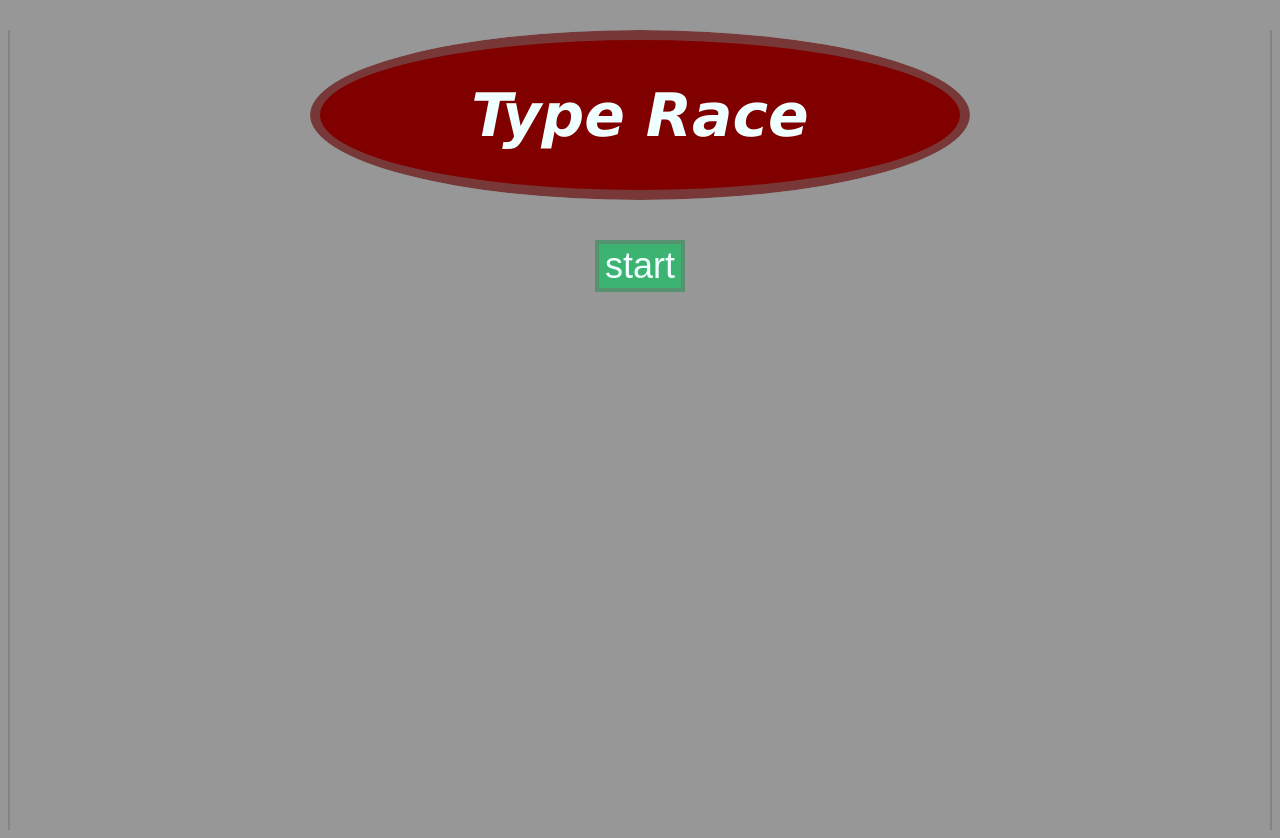
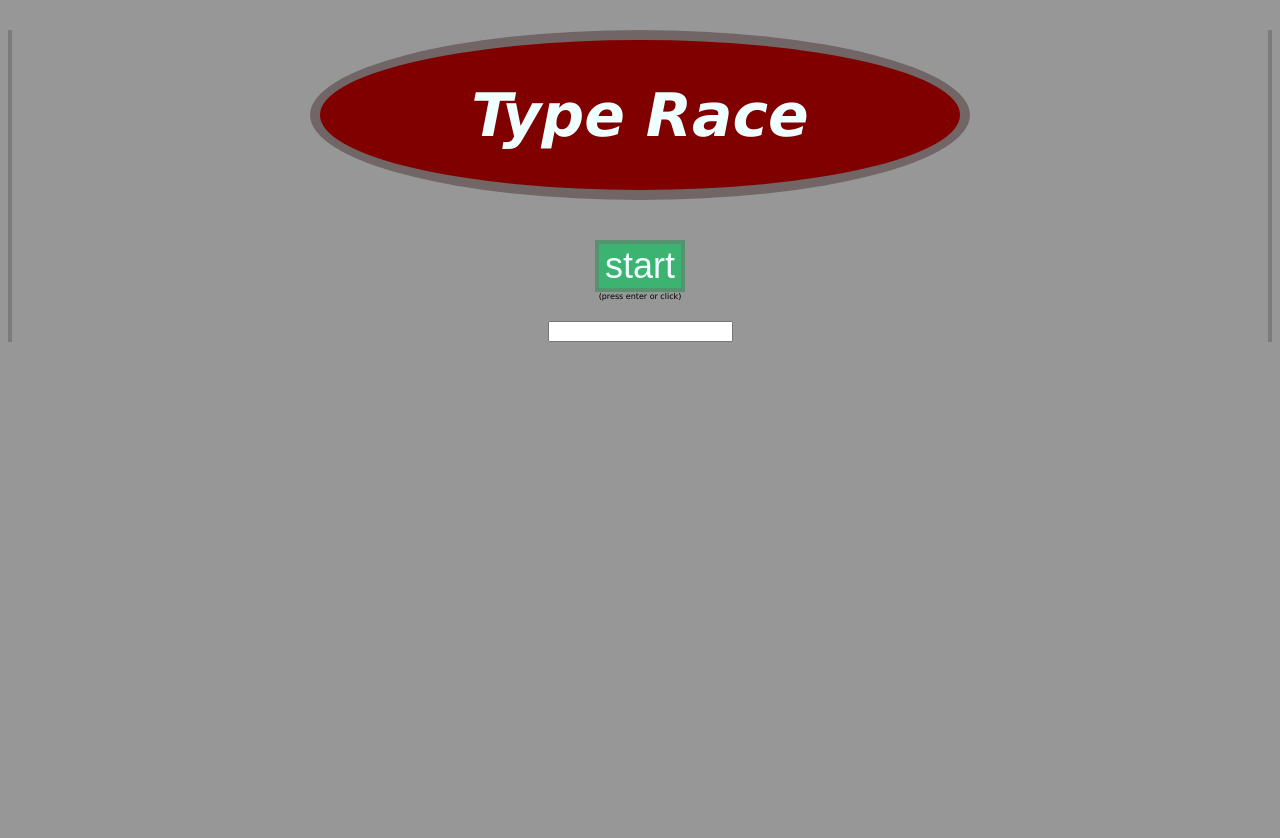
Before and after one commit to jflanigen/project-KeyRacer, a PHP site: page /word-game.html in a window 1280 px wide. After the commit the page ends 342 px from the top, so only its background shows below. Run offline with PHP 8.4, Linux system fonts and the light colour scheme.

Commit message:
minor styling adjustments and html additions
added user input to be used for game and some minor adjustments.

```diff
--- a/stylefile.css
+++ b/stylefile.css
@@ -1,14 +1,15 @@
 body {
-    height: 100vh;
+    max-height: 100vh;
+    max-width: 100vw;
     background-color: rgba(140, 140, 140, 0.9);
-    border-left: 2px solid rgba(112, 112, 112, 0.5);
-    border-right: 2px solid rgba(112, 112, 112, 0.5);
+    border-left: 4px solid rgba(40, 40, 40, 0.25);
+    border-right: 4px solid rgba(40, 40, 40, 0.25);
     padding-left: 15px;
     padding-right: 15px;
 }
 
 .headerbox {
-    border: 10px solid rgba(112, 112, 112, 0.5);
+    border: 10px solid rgba(112, 112, 112, 0.9);
     border-radius: 100%;
     width: 50vw;
     padding: 0;
@@ -35,15 +36,21 @@ body {
     text-align: center;
     font-size: 36px;
     font-family: Verdana;
-    color: azure;
+    color: black;
     margin: 10px auto 10px;
 }
 
 #startGame {
-    margin: 20px auto 20px;
+    margin: 20px auto 0;
     font-size: 36px;
     color: azure;
     text-align: center;
     background-color: mediumseagreen;
     border: 4px solid rgba(112, 112, 112, 0.5);
 }
+
+.buttonInstructions {
+    margin: 0px auto 20px;
+    font-family: Verdana;
+    font-size: 8px;
+}
--- a/word-game.html
+++ b/word-game.html
@@ -4,7 +4,7 @@
     <head>
         <meta charset="UTF-8">
         <meta name="viewport" content="width=device-width, initial-scale=1">
-        <title>Type Match</title>
+        <title>Type Race Game</title>
         <link rel="stylesheet" href="stylefile.css">
     </head>
 
@@ -13,7 +13,12 @@
         <fieldset class="headerbox">
             <h1 class="header">Type Race</h1>
         </fieldset>
-        <div class="startButton"><button id="startGame" onclick="generateWord()">start</button></div>
+        <div class="startButton"><button id="startGame" onclick="generateWord()">start</button>
+            <p class="buttonInstructions">(press enter or click)</p>
+            <input type="text" id="userInput" oninput="checkUserInput()">
+        </div>
+
+
         <div id="currentRandomWord" class="generatedWord"></div>
     </body>
 
```
